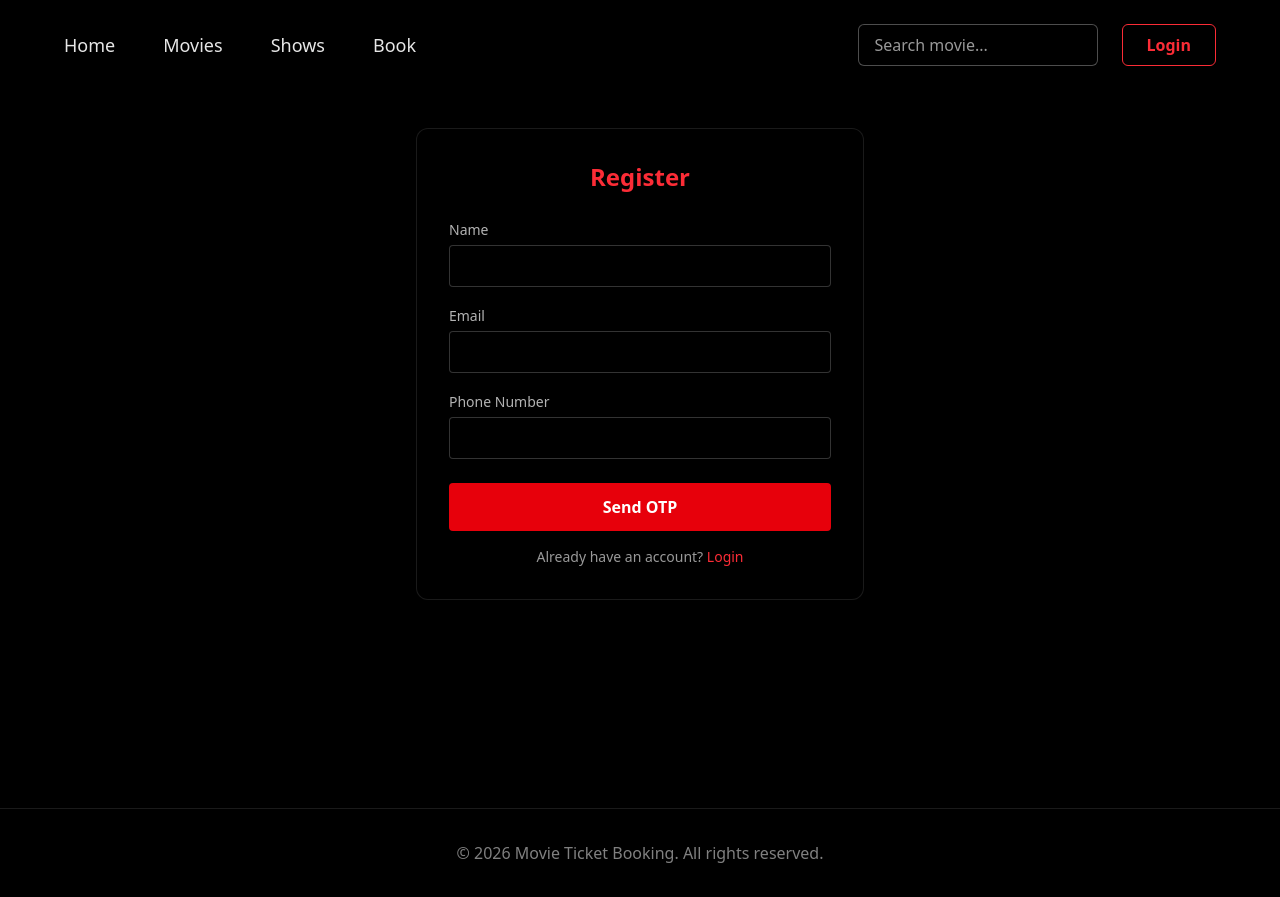
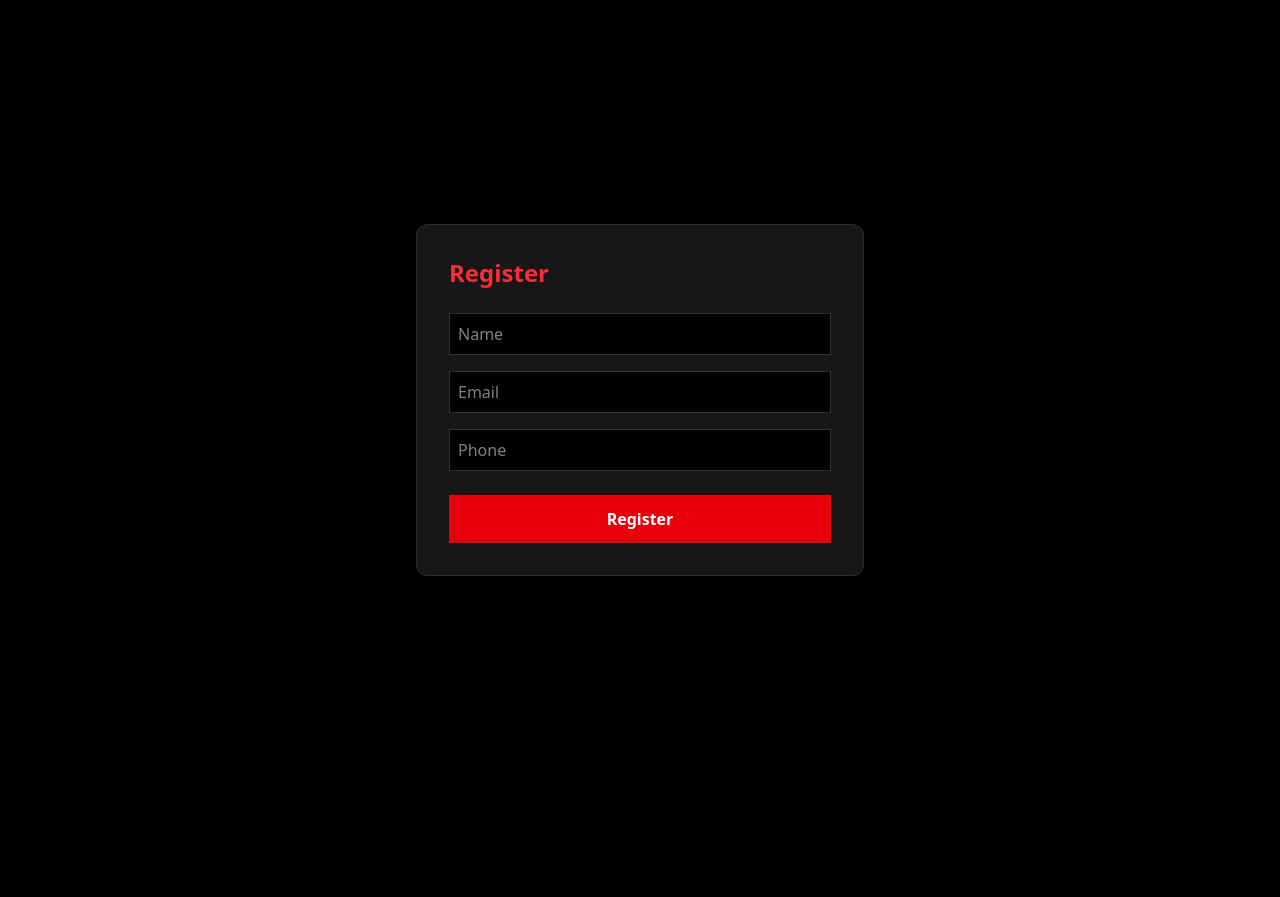
Before and after one commit to manishbisht12/Movie-ticket, a Next.js app: page /register in a window 1280 px wide. After the commit the page ends 800 px from the top, so only its background shows below. Built offline with nearby package versions, Linux system fonts and the light colour scheme; a web font is replaced by a local one.

Commit message:
add nodemailer for otp

```diff
--- a/app/login/page.jsx
+++ b/app/login/page.jsx
@@ -1,66 +1,126 @@
 "use client";
 import { useState } from "react";
+import { useRouter } from "next/navigation";
 import Link from "next/link";
+import axios from "axios";
+import { Eye, EyeOff } from "lucide-react";
 import Navbar from "@/components/Navbar";
 import Footer from "@/components/Footer";
+import { toast, ToastContainer } from "react-toastify";
+import "react-toastify/dist/ReactToastify.css";
 
 export default function LoginPage() {
+  const router = useRouter();
   const [email, setEmail] = useState("");
   const [password, setPassword] = useState("");
+  const [showPassword, setShowPassword] = useState(false);
+  const [loading, setLoading] = useState(false);
 
-  const handleLogin = (e) => {
+  const handleLogin = async (e) => {
     e.preventDefault();
-    console.log({ email, password });
-    alert("Login clicked (backend not connected)");
+    setLoading(true);
+
+    try {
+      // Calling your backend login route
+      const { data } = await axios.post(
+        "http://localhost:5000/api/auth/login",
+        { email, password },
+        { withCredentials: true } // Important: This allows the browser to store the HttpOnly cookie
+      );
+
+      if (data.success) {
+        toast.success("Login successful! Redirecting...");
+
+        // Optional: Save non-sensitive user data to local storage for UI use
+        localStorage.setItem("user", JSON.stringify(data.user));
+
+        setTimeout(() => {
+          router.push("/"); // Redirect to your home/dashboard page
+        }, 1500);
+      }
+    } catch (err) {
+      toast.error(err.response?.data?.message || "Invalid Email or Password");
+      console.error("Login Error:", err);
+    } finally {
+      setLoading(false);
+    }
   };
 
   return (
     <div className="min-h-screen bg-black text-white">
+      {/* Toast notifications container */}
+      <ToastContainer theme="dark" position="top-right" autoClose={3000} />
+
       <Navbar />
 
       <div className="flex items-center justify-center pt-32 pb-20">
         <form
           onSubmit={handleLogin}
-          className="w-full max-w-md bg-black/70 border border-white/10 rounded-xl p-8"
+          className="w-full max-w-md bg-black/70 border border-white/10 rounded-xl p-8 shadow-2xl"
         >
           <h1 className="text-2xl font-bold text-center mb-6 text-red-500">
             Login
           </h1>
 
-          {/* Email */}
+          {/* Email Input */}
           <div className="mb-4">
             <label className="text-sm text-white/70">Email</label>
             <input
               type="email"
+              placeholder="example@mail.com"
               value={email}
               onChange={(e) => setEmail(e.target.value)}
               required
-              className="w-full mt-1 px-4 py-2 rounded bg-black border border-white/20 outline-none focus:border-red-500"
+              className="w-full mt-1 px-4 py-2 rounded bg-black border border-white/20 outline-none focus:border-red-500 transition"
             />
           </div>
 
-          {/* Password */}
-          <div className="mb-6">
+          {/* Password Input with Eye Toggle */}
+          <div className="mb-6 relative">
             <label className="text-sm text-white/70">Password</label>
-            <input
-              type="password"
-              value={password}
-              onChange={(e) => setPassword(e.target.value)}
-              required
-              className="w-full mt-1 px-4 py-2 rounded bg-black border border-white/20 outline-none focus:border-red-500"
-            />
+            <div className="relative">
+              <input
+                type={showPassword ? "text" : "password"}
+                placeholder="••••••••"
+                value={password}
+                onChange={(e) => setPassword(e.target.value)}
+                required
+                className="w-full mt-1 px-4 py-2 rounded bg-black border border-white/20 outline-none focus:border-red-500 transition pr-12"
+              />
+              <button
+                type="button"
+                onClick={() => setShowPassword(!showPassword)}
+                className="absolute right-3 top-1/2 -translate-y-1/2 text-white/40 hover:text-white transition"
+              >
+                {showPassword ? <EyeOff size={20} /> : <Eye size={20} />}
+              </button>
+            </div>
           </div>
 
+          {/* Submit Button */}
           <button
             type="submit"
-            className="w-full py-3 bg-red-600 hover:bg-red-700 rounded font-semibold transition"
+            disabled={loading}
+            className={`w-full py-3 bg-red-600 hover:bg-red-700 rounded font-semibold transition flex items-center justify-center ${
+              loading ? "opacity-50 cursor-not-allowed" : ""
+            }`}
           >
-            Login
+            {loading ? (
+              <span className="flex items-center gap-2">
+                <svg className="animate-spin h-5 w-5 text-white" viewBox="0 0 24 24">
+                    <circle className="opacity-25" cx="12" cy="12" r="10" stroke="currentColor" strokeWidth="4"></circle>
+                    <path className="opacity-75" fill="currentColor" d="M4 12a8 8 0 018-8V0C5.373 0 0 5.373 0 12h4zm2 5.291A7.962 7.962 0 014 12H0c0 3.042 1.135 5.824 3 7.938l3-2.647z"></path>
+                </svg>
+                Logging in...
+              </span>
+            ) : (
+              "Login"
+            )}
           </button>
 
           <p className="text-sm text-center mt-4 text-white/60">
             Don’t have an account?{" "}
-            <Link href="/register" className="text-red-500 hover:underline">
+            <Link href="/register" className="text-red-500 hover:underline font-medium">
               Register
             </Link>
           </p>
--- a/app/register/page.jsx
+++ b/app/register/page.jsx
@@ -1,101 +1,50 @@
 "use client";
 import { useState } from "react";
 import { useRouter } from "next/navigation";
-import Link from "next/link";
-import Navbar from "@/components/Navbar";
-import Footer from "@/components/Footer";
+import { toast, ToastContainer } from "react-toastify";
+import "react-toastify/dist/ReactToastify.css";
 
 export default function RegisterPage() {
   const router = useRouter();
+  const [form, setForm] = useState({ name: "", email: "", phone: "" });
+  const [loading, setLoading] = useState(false);
 
-  const [form, setForm] = useState({
-    name: "",
-    email: "",
-    phone: "",
-  });
+  const handleRegister = async (e) => {
+    e.preventDefault();
+    setLoading(true);
+    try {
+      const res = await fetch("http://localhost:5000/api/auth/register", {
+        method: "POST",
+        headers: { "Content-Type": "application/json" },
+        body: JSON.stringify(form),
+      });
+      const data = await res.json();
 
-  const handleChange = (e) => {
-    setForm({ ...form, [e.target.name]: e.target.value });
-  };
-
-  const handleRegister = (e) => {
-    e.preventDefault();
-
-    // demo purpose
-    localStorage.setItem("registerData", JSON.stringify(form));
-    router.push("/verify-otp");
+      if (res.ok) {
+        toast.success("OTP sent to " + form.email);
+        localStorage.setItem("tempPhone", form.phone);
+        localStorage.setItem("tempEmail", form.email);
+        setTimeout(() => router.push("/verify-otp"), 2000);
+      } else {
+        toast.error(data.message);
+      }
+    } catch (err) {
+      toast.error("Server error");
+    } finally {
+      setLoading(false);
+    }
   };
 
   return (
-    <div className="min-h-screen bg-black text-white">
-      <Navbar />
-
-      <div className="flex justify-center items-center pt-32 pb-20">
-        <form
-          onSubmit={handleRegister}
-          className="w-full max-w-md bg-black/70 border border-white/10 rounded-xl p-8"
-        >
-          <h1 className="text-2xl font-bold text-center mb-6 text-red-500">
-            Register
-          </h1>
-
-          {/* Name */}
-          <div className="mb-4">
-            <label className="text-sm text-white/70">Name</label>
-            <input
-              name="name"
-              required
-              value={form.name}
-              onChange={handleChange}
-              className="w-full mt-1 px-4 py-2 rounded bg-black border border-white/20 outline-none focus:border-red-500"
-            />
-          </div>
-
-          {/* Email */}
-          <div className="mb-4">
-            <label className="text-sm text-white/70">Email</label>
-            <input
-              type="email"
-              name="email"
-              required
-              value={form.email}
-              onChange={handleChange}
-              className="w-full mt-1 px-4 py-2 rounded bg-black border border-white/20 outline-none focus:border-red-500"
-            />
-          </div>
-
-          {/* Phone */}
-          <div className="mb-6">
-            <label className="text-sm text-white/70">Phone Number</label>
-            <input
-              type="tel"
-              name="phone"
-              maxLength={10}
-              required
-              value={form.phone}
-              onChange={handleChange}
-              className="w-full mt-1 px-4 py-2 rounded bg-black border border-white/20 outline-none focus:border-red-500"
-            />
-          </div>
-
-          <button
-            type="submit"
-            className="w-full py-3 bg-red-600 hover:bg-red-700 rounded font-semibold transition"
-          >
-            Send OTP
-          </button>
-
-          {/* LOGIN LINK */}
-          <p className="text-sm text-center mt-4 text-white/60">
-            Already have an account?{" "}
-            <Link href="/login" className="text-red-500 hover:underline">
-              Login
-            </Link>
-          </p>
-        </form>
-      </div>
-
-      <Footer />
+    <div className="min-h-screen bg-black text-white flex items-center justify-center">
+      <ToastContainer theme="dark" />
+      <form onSubmit={handleRegister} className="w-full max-w-md p-8 border border-white/10 rounded-xl bg-neutral-900">
+        <h1 className="text-2xl font-bold text-red-500 mb-6">Register</h1>
+        <input placeholder="Name" className="w-full p-2 mb-4 bg-black border border-white/20" onChange={(e)=>setForm({...form, name: e.target.value})} required />
+        <input placeholder="Email" type="email" className="w-full p-2 mb-4 bg-black border border-white/20" onChange={(e)=>setForm({...form, email: e.target.value})} required />
+        <input placeholder="Phone" className="w-full p-2 mb-6 bg-black border border-white/20" onChange={(e)=>setForm({...form, phone: e.target.value})} required />
+        <button disabled={loading} className="w-full py-3 bg-red-600 font-bold">{loading ? "Sending..." : "Register"}</button>
+      </form>
     </div>
   );
 }
--- a/app/verify-otp/page.jsx
+++ b/app/verify-otp/page.jsx
@@ -1,22 +1,37 @@
 "use client";
-import { useState, useRef } from "react";
-import { useRouter, useSearchParams } from "next/navigation";
+import { useState, useRef, useEffect } from "react";
+import { useRouter } from "next/navigation";
 import axios from "axios";
-import { Eye, EyeOff } from "lucide-react"; // Eye icons import kiye
+import { Eye, EyeOff } from "lucide-react";
 import Navbar from "@/components/Navbar";
 import Footer from "@/components/Footer";
+import { toast, ToastContainer } from "react-toastify";
+import "react-toastify/dist/ReactToastify.css";
 
 export default function VerifyOtpPage() {
   const router = useRouter();
-  const searchParams = useSearchParams();
-  const phone = searchParams.get("phone");
-
+  const [phone, setPhone] = useState("");
+  const [email, setEmail] = useState(""); // Added email state
   const [otp, setOtp] = useState(["", "", "", ""]);
   const [showPasswordModal, setShowPasswordModal] = useState(false);
   const [password, setPassword] = useState("");
-  const [showPassword, setShowPassword] = useState(false); // Password hide/show state
+  const [showPassword, setShowPassword] = useState(false);
   const [loading, setLoading] = useState(false);
   const inputsRef = useRef([]);
+
+  // Get phone and email from localStorage on mount
+  useEffect(() => {
+    const storedPhone = localStorage.getItem("tempPhone");
+    const storedEmail = localStorage.getItem("tempEmail");
+
+    if (!storedPhone) {
+      toast.error("Session expired. Please register again.");
+      router.push("/register");
+    } else {
+      setPhone(storedPhone);
+      setEmail(storedEmail || "your email"); // Correctly setting the email state
+    }
+  }, [router]);
 
   const handleChange = (value, index) => {
     if (!/^\d?$/.test(value)) return;
@@ -35,6 +50,8 @@ export default function VerifyOtpPage() {
   const handleVerify = async (e) => {
     e.preventDefault();
     const enteredOtp = otp.join("");
+    if (enteredOtp.length < 4) return toast.warn("Enter 4-digit OTP");
+
     try {
       setLoading(true);
       const { data } = await axios.post("http://localhost:5000/api/auth/verify-otp", {
@@ -43,10 +60,11 @@ export default function VerifyOtpPage() {
       });
 
       if (data.success) {
-        setShowPasswordModal(true); // OTP verify hote hi popup khulega
+        toast.success("OTP Verified!");
+        setShowPasswordModal(true);
       }
     } catch (err) {
-      alert(err.response?.data?.message || "Invalid OTP");
+      toast.error(err.response?.data?.message || "Invalid OTP");
     } finally {
       setLoading(false);
     }
@@ -62,11 +80,13 @@ export default function VerifyOtpPage() {
       });
 
       if (data.success) {
-        alert("Password set successfully!");
-        router.push("/login");
+        toast.success("Password set successfully!");
+        localStorage.removeItem("tempPhone");
+        localStorage.removeItem("tempEmail"); // Cleanup email too
+        setTimeout(() => router.push("/login"), 2000);
       }
     } catch (err) {
-      alert(err.response?.data?.message || "Error setting password");
+      toast.error(err.response?.data?.message || "Error setting password");
     } finally {
       setLoading(false);
     }
@@ -74,61 +94,35 @@ export default function VerifyOtpPage() {
 
   return (
     <div className="min-h-screen bg-black text-white">
+      <ToastContainer theme="dark" />
       <Navbar />
-
       <div className="flex justify-center items-center pt-32 pb-20">
         <form onSubmit={handleVerify} className="w-full max-w-md bg-black/70 border border-white/10 rounded-xl p-8">
           <h1 className="text-2xl font-bold text-center mb-4 text-red-500">Verify OTP</h1>
-          <p className="text-sm text-center text-white/60 mb-6">Enter OTP sent to {phone}</p>
-
+          {/* Now displaying the Email instead of Phone as per your request */}
+          <p className="text-sm text-center text-white/60 mb-6">Enter OTP sent to <span className="text-red-500">{email}</span></p>
           <div className="flex justify-center gap-4 mb-6">
             {otp.map((digit, index) => (
-              <input
-                key={index}
-                ref={(el) => (inputsRef.current[index] = el)}
-                type="text"
-                maxLength={1}
-                value={digit}
-                onChange={(e) => handleChange(e.target.value, index)}
-                onKeyDown={(e) => handleKeyDown(e, index)}
-                className="w-12 h-12 text-center text-xl bg-black border border-white/20 rounded-md outline-none focus:border-red-500"
-              />
+              <input key={index} ref={(el) => (inputsRef.current[index] = el)} type="text" maxLength={1} value={digit} onChange={(e) => handleChange(e.target.value, index)} onKeyDown={(e) => handleKeyDown(e, index)} className="w-12 h-12 text-center text-xl bg-black border border-white/20 rounded-md outline-none focus:border-red-500" />
             ))}
           </div>
-
           <button type="submit" disabled={loading} className="w-full py-3 bg-red-600 hover:bg-red-700 rounded font-semibold transition disabled:opacity-50">
             {loading ? "Verifying..." : "Verify OTP"}
           </button>
         </form>
       </div>
 
-      {/* SET PASSWORD POPUP MODAL */}
       {showPasswordModal && (
         <div className="fixed inset-0 z-[100] bg-black/90 backdrop-blur-md flex items-center justify-center p-4">
           <div className="w-full max-w-sm bg-neutral-900 border border-white/10 p-8 rounded-2xl shadow-2xl relative">
             <h2 className="text-2xl font-bold mb-2 text-white">Set Password</h2>
-            <p className="text-white/60 text-sm mb-6">Create a password for your account</p>
-
             <form onSubmit={handleSetPassword}>
               <div className="relative mb-6">
-                <input
-                  type={showPassword ? "text" : "password"} // Dynamic type
-                  placeholder="Enter new password"
-                  value={password}
-                  onChange={(e) => setPassword(e.target.value)}
-                  required
-                  className="w-full bg-black border border-white/20 rounded-lg px-4 py-3 pr-12 text-white focus:border-red-500 outline-none transition"
-                />
-                {/* Eye Icon Button */}
-                <button
-                  type="button"
-                  onClick={() => setShowPassword(!showPassword)}
-                  className="absolute right-4 top-1/2 -translate-y-1/2 text-white/50 hover:text-white transition"
-                >
+                <input type={showPassword ? "text" : "password"} placeholder="Enter new password" value={password} onChange={(e) => setPassword(e.target.value)} required className="w-full bg-black border border-white/20 rounded-lg px-4 py-3 pr-12 text-white focus:border-red-500 outline-none" />
+                <button type="button" onClick={() => setShowPassword(!showPassword)} className="absolute right-4 top-1/2 -translate-y-1/2 text-white/50 hover:text-white">
                   {showPassword ? <EyeOff size={20} /> : <Eye size={20} />}
                 </button>
               </div>
-
               <button type="submit" disabled={loading} className="w-full py-3 bg-red-600 hover:bg-red-700 rounded-lg font-bold transition">
                 {loading ? "Saving..." : "Set Password & Login"}
               </button>
@@ -136,7 +130,6 @@ export default function VerifyOtpPage() {
           </div>
         </div>
       )}
-
       <Footer />
     </div>
   );
--- a/components/Navbar.jsx
+++ b/components/Navbar.jsx
@@ -1,55 +1,57 @@
 "use client";
-import { useState } from "react";
+import { useState, useEffect } from "react";
 import Link from "next/link";
-import { usePathname } from "next/navigation";
+import { usePathname, useRouter } from "next/navigation";
+import { toast } from "react-toastify";
+import axios from "axios";
+import { MdLogout } from "react-icons/md"; // Added icon import
 
 export default function Navbar() {
   const [movie, setMovie] = useState("");
+  const [user, setUser] = useState(null);
   const pathname = usePathname();
+  const router = useRouter();
+
+  useEffect(() => {
+    const storedUser = localStorage.getItem("user");
+    if (storedUser) {
+      setUser(JSON.parse(storedUser));
+    }
+  }, [pathname]);
 
   const isActive = (path) => pathname === path;
+
+  const handleLogout = async () => {
+    try {
+      // 1. Call Backend Logout
+      await axios.get("http://localhost:5000/api/auth/logout", { withCredentials: true });
+
+      // 2. Show notification first
+      toast.success("Logging out... See you soon!");
+
+      // 3. Wait 2 seconds so the user can actually see the toast
+      setTimeout(() => {
+        localStorage.removeItem("user");
+        setUser(null);
+        router.push("/login");
+      }, 2000);
+
+    } catch (error) {
+      toast.error("Logout failed. Please try again.");
+      console.error("Logout Error:", error);
+    }
+  };
 
   return (
     <nav className="fixed top-0 left-0 w-full z-50 bg-black/80 backdrop-blur-md">
       <div className="px-16 py-6 flex items-center justify-between">
 
-        {/* LEFT MENU */}
+        {/* LEFT MENU - Using flex and gap for spacing */}
         <div className="flex gap-12 text-lg font-medium">
-          <Link
-            href="/"
-            className={`cursor-pointer transition ${
-              isActive("/") ? "text-red-500" : "text-white/90 hover:text-red-500"
-            }`}
-          >
-            Home
-          </Link>
-
-          <Link
-            href="/movies"
-            className={`cursor-pointer transition ${
-              isActive("/movies") ? "text-red-500" : "text-white/90 hover:text-red-500"
-            }`}
-          >
-            Movies
-          </Link>
-
-          <Link
-            href="/shows"
-            className={`cursor-pointer transition ${
-              isActive("/shows") ? "text-red-500" : "text-white/90 hover:text-red-500"
-            }`}
-          >
-            Shows
-          </Link>
-
-          <Link
-            href="/seats"
-            className={`cursor-pointer transition ${
-              isActive("/seats") ? "text-red-500" : "text-white/90 hover:text-red-500"
-            }`}
-          >
-            Book
-          </Link>
+          <Link href="/" className={`transition ${isActive("/") ? "text-red-500" : "text-white/90 hover:text-red-500"}`}>Home</Link>
+          <Link href="/movies" className={`transition ${isActive("/movies") ? "text-red-500" : "text-white/90 hover:text-red-500"}`}>Movies</Link>
+          <Link href="/shows" className={`transition ${isActive("/shows") ? "text-red-500" : "text-white/90 hover:text-red-500"}`}>Shows</Link>
+          <Link href="/seats" className={`transition ${isActive("/seats") ? "text-red-500" : "text-white/90 hover:text-red-500"}`}>Book</Link>
         </div>
 
         {/* RIGHT SIDE */}
@@ -59,33 +61,42 @@ export default function Navbar() {
             placeholder="Search movie..."
             value={movie}
             onChange={(e) => setMovie(e.target.value)}
-            className="
-              px-4 py-2 w-60 rounded-md
-              bg-black/60
-              border border-white/30
-              text-white
-              placeholder-white/60
-              outline-none
-              focus:border-red-500
-            "
+            className="px-4 py-2 w-60 rounded-md bg-black/60 border border-white/30 text-white placeholder-white/60 outline-none focus:border-red-500 transition"
           />
 
-          {/* LOGIN ROUTE ADDED HERE */}
-          <Link href="/login">
-            <button
-              className="
-                px-6 py-2 rounded-md
-                border border-red-500
-                text-red-500
-                font-semibold
-                hover:bg-red-500
-                hover:text-white
-                transition-all duration-300
-              "
-            >
-              Login
-            </button>
-          </Link>
+          {user ? (
+            <div className="relative group">
+              {/* Profile Avatar */}
+              <div className="w-10 h-10 rounded-full bg-red-600 flex items-center justify-center text-white font-bold text-lg uppercase shadow-lg border border-white/10 cursor-pointer">
+                {user.name ? user.name.charAt(0) : "U"}
+              </div>
+
+              {/* Dropdown Box */}
+              <div className="absolute right-0 top-full pt-3 hidden group-hover:block w-48 animate-in fade-in zoom-in-95 duration-200">
+                <div className="bg-neutral-900 border border-white/10 rounded-lg overflow-hidden shadow-2xl">
+                  {/* User Name Info */}
+                  <div className="px-4 py-3 bg-white/5 border-b border-white/5">
+                    <p className="text-sm font-medium truncate text-white">{user.name}</p>
+                  </div>
+
+                  {/* Logout Button with Icon */}
+                  <button
+                    onClick={handleLogout}
+                    className="w-full flex items-center gap-2 px-4 py-3 text-md font-bold text-red-500 hover:bg-red-600 hover:text-white transition-all duration-200"
+                  >
+                    <MdLogout size={20} />
+                    <span>Logout</span>
+                  </button>
+                </div>
+              </div>
+            </div>
+          ) : (
+            <Link href="/login">
+              <button className="px-6 py-2 rounded-md border border-red-500 text-red-500 font-semibold hover:bg-red-500 hover:text-white transition-all duration-300">
+                Login
+              </button>
+            </Link>
+          )}
         </div>
       </div>
     </nav>
--- a/package.json
+++ b/package.json
@@ -13,7 +13,9 @@
     "next": "16.1.1",
     "razorpay": "^2.9.6",
     "react": "19.2.3",
-    "react-dom": "19.2.3"
+    "react-dom": "19.2.3",
+    "react-icons": "^5.5.0",
+    "react-toastify": "^11.0.5"
   },
   "devDependencies": {
     "@tailwindcss/postcss": "^4",
```
Also changed, not shown: 1 other file (tests, documents, lock files or other folders).
